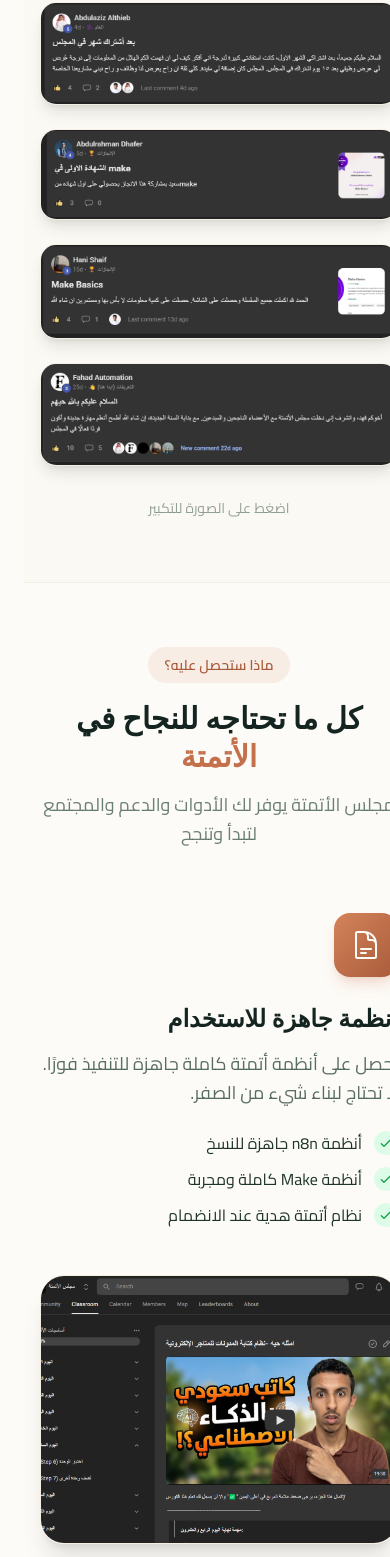
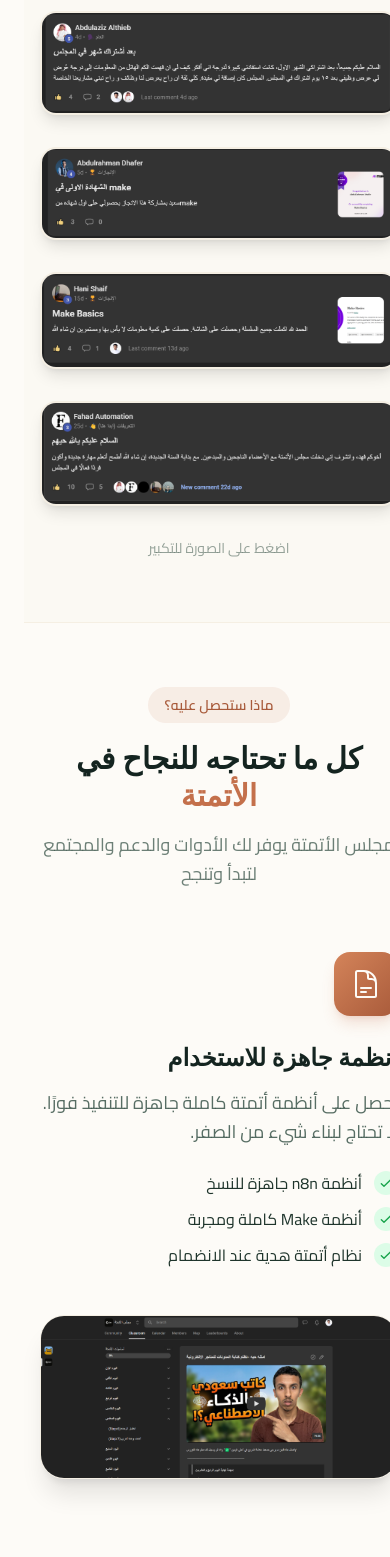
Before and after one commit to osama0561/majlis-landing, a React (Vite) app: page / in a window 390 px wide. Shown: the part 1280-2837 px from the top of the page. Built offline with nearby package versions, Linux system fonts and the light colour scheme; the HTML template or start-up script is replaced by a standard one.

Commit message:
Make testimonials bigger (2 per row) and show full benefit images without cropping

```diff
--- a/src/components/Benefits.tsx
+++ b/src/components/Benefits.tsx
@@ -184,11 +184,11 @@ export const Benefits: React.FC = () => {
                 `}
               >
                 <div className="relative">
-                  <div className="aspect-[4/3] rounded-3xl shadow-xl overflow-hidden border border-cream-200">
+                  <div className="rounded-3xl shadow-xl overflow-hidden border border-cream-200 bg-white">
                     <img
                       src={benefit.image}
                       alt={benefit.title}
-                      className="w-full h-full object-cover"
+                      className="w-full h-auto"
                       loading="lazy"
                     />
                   </div>
--- a/src/components/SocialProof.tsx
+++ b/src/components/SocialProof.tsx
@@ -24,39 +24,19 @@ export const SocialProof: React.FC = () => {
           ماذا يقول أعضاء المجلس؟
         </p>
 
-        {/* Testimonials Grid - Larger Cards */}
-        <div className="grid grid-cols-1 sm:grid-cols-2 lg:grid-cols-3 gap-6 md:gap-8">
-          {testimonials.slice(0, 3).map((testimonial) => (
+        {/* Testimonials - Much Larger, 2 per row max */}
+        <div className="grid grid-cols-1 md:grid-cols-2 gap-8 md:gap-10 max-w-5xl mx-auto">
+          {testimonials.map((testimonial) => (
             <div
               key={testimonial.id}
               className="group cursor-pointer"
               onClick={() => setSelectedImage(testimonial.image)}
             >
-              <div className="bg-white rounded-2xl shadow-lg overflow-hidden border border-cream-200 hover:shadow-2xl hover:scale-[1.02] transition-all duration-300">
+              <div className="bg-white rounded-2xl shadow-lg overflow-hidden border-2 border-cream-200 hover:shadow-2xl hover:border-terracotta-300 hover:scale-[1.02] transition-all duration-300">
                 <img
                   src={testimonial.image}
                   alt={testimonial.alt}
-                  className="w-full h-auto object-contain"
-                  loading="lazy"
-                />
-              </div>
-            </div>
-          ))}
-        </div>
-
-        {/* Second Row - 2 Cards Centered */}
-        <div className="grid grid-cols-1 sm:grid-cols-2 gap-6 md:gap-8 mt-6 md:mt-8 max-w-4xl mx-auto">
-          {testimonials.slice(3, 5).map((testimonial) => (
-            <div
-              key={testimonial.id}
-              className="group cursor-pointer"
-              onClick={() => setSelectedImage(testimonial.image)}
-            >
-              <div className="bg-white rounded-2xl shadow-lg overflow-hidden border border-cream-200 hover:shadow-2xl hover:scale-[1.02] transition-all duration-300">
-                <img
-                  src={testimonial.image}
-                  alt={testimonial.alt}
-                  className="w-full h-auto object-contain"
+                  className="w-full h-auto"
                   loading="lazy"
                 />
               </div>
@@ -73,10 +53,10 @@ export const SocialProof: React.FC = () => {
       {/* Lightbox Modal */}
       {selectedImage && (
         <div
-          className="fixed inset-0 bg-black/80 z-50 flex items-center justify-center p-4 cursor-pointer"
+          className="fixed inset-0 bg-black/90 z-50 flex items-center justify-center p-4 cursor-pointer"
           onClick={() => setSelectedImage(null)}
         >
-          <div className="relative max-w-4xl max-h-[90vh] w-full">
+          <div className="relative max-w-5xl max-h-[90vh] w-full">
             <button
               className="absolute -top-12 left-1/2 -translate-x-1/2 text-white text-lg flex items-center gap-2 hover:text-amber-400 transition-colors"
               onClick={() => setSelectedImage(null)}
```
